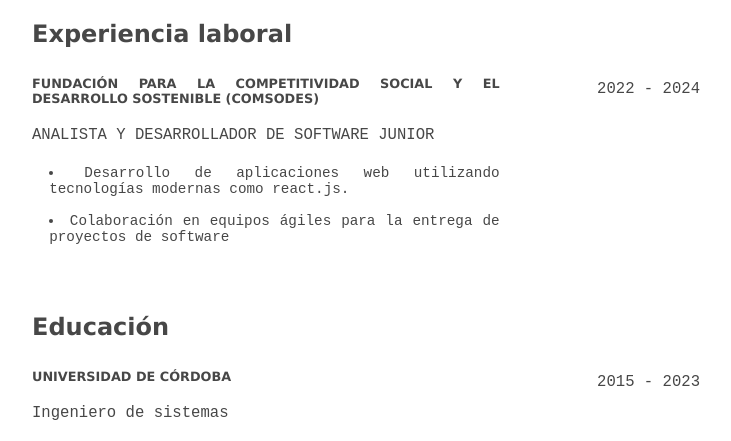
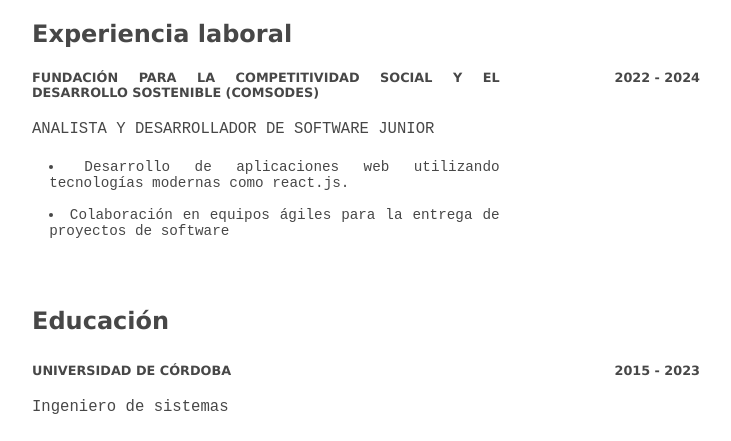
Before and after one commit to eliecer-code/cv, a React (Vite) app: page / in a window 1280 px wide. Shown: the part 445-886 px from the top of the page, without its empty margins (274-1005 px from the left). Built offline with nearby package versions, Linux system fonts and the light colour scheme.

Commit message:
align dates in education.jsx & and experience.jsx

```diff
--- a/src/sections/Education/Education.jsx
+++ b/src/sections/Education/Education.jsx
@@ -23,7 +23,7 @@
                                 <span>{area}</span>
                             </div>
                             <div className="education-date">
-                                <span>{dateEducation}</span>
+                                <h4>{dateEducation}</h4>
                             </div>
                         </Container>
                     )
@@ -60,6 +60,9 @@
     }
 
     .education-date{
+        h4{
+            font-size: .8em;
+        }
     }
 
     @media (width <= 700px) {
--- a/src/sections/Experience/Experience.jsx
+++ b/src/sections/Experience/Experience.jsx
@@ -23,7 +23,7 @@
                                     }
                                 </div>
                                 <div className="work-experience-date">
-                                    <span>{dateExperience}</span>
+                                    <h4>{dateExperience}</h4>
                                 </div>
                             </Container>
                         )
@@ -37,10 +37,10 @@
 export default Experience
 
 const Container = styled.main`
-
+    justify-content: space-between;
     display: flex;
-    justify-content: space-between;
-    margin-top: 1.5em;
+    /* display: flex;
+    margin-top: 1.5em; */
 
 
     .work-experience-info{
@@ -59,6 +59,13 @@
         }
     }
 
+    .work-experience-date{
+
+        h4{
+            font-size: .8em;
+        }
+    }
+
     @media (width <= 700px) {
         flex-direction: column-reverse;
         gap: 1em;
```
